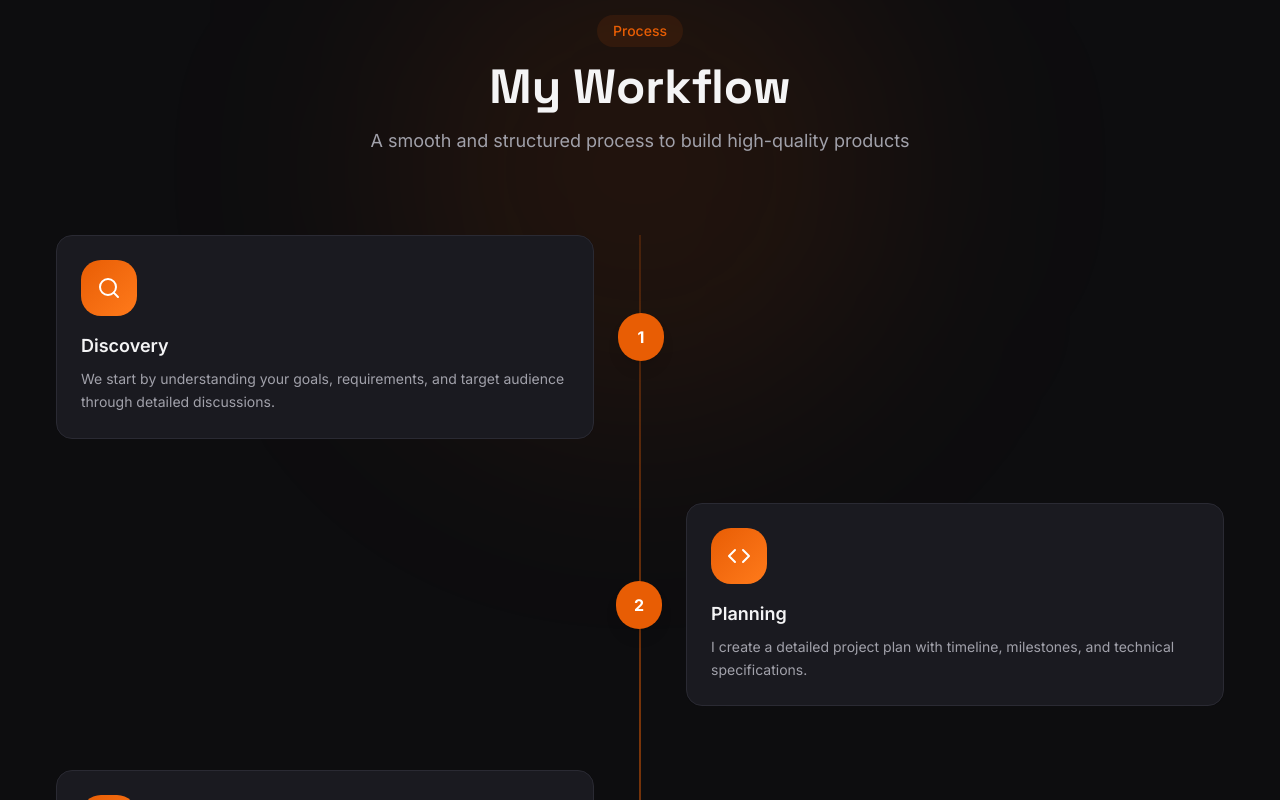
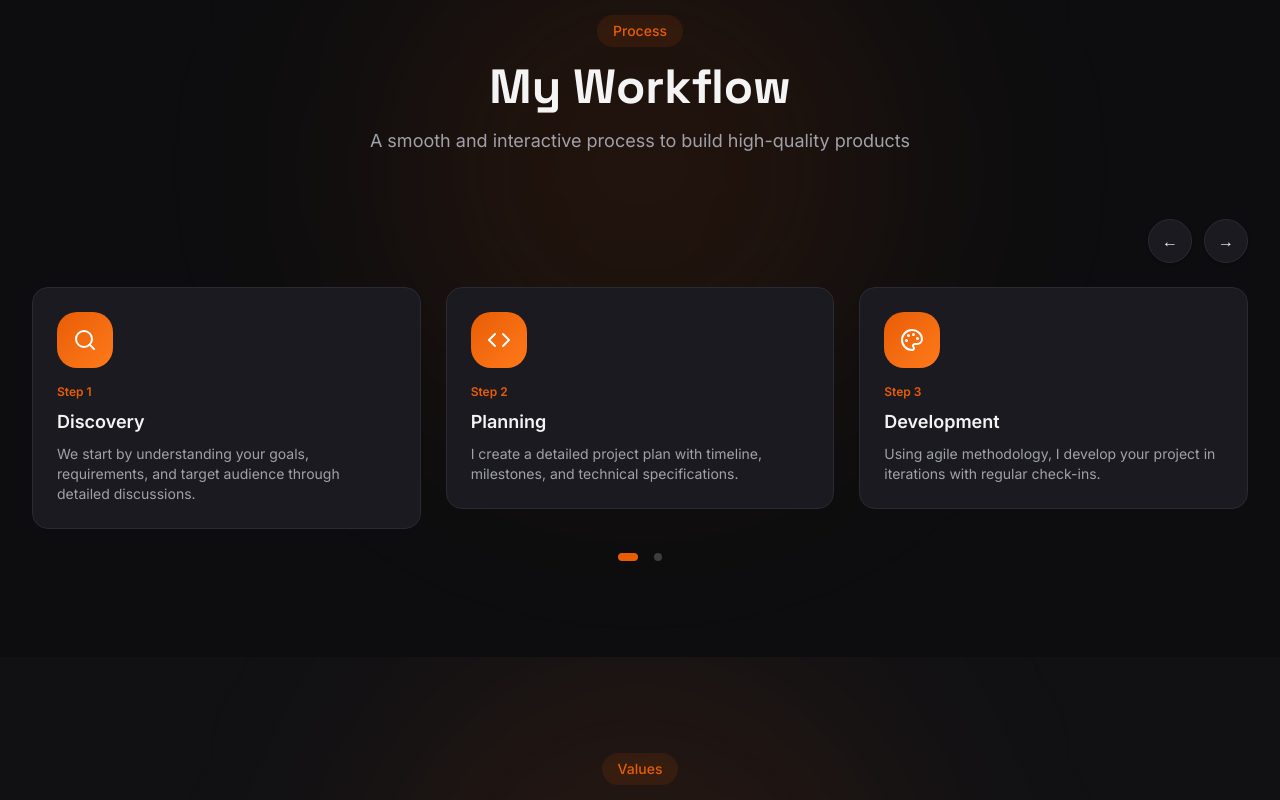
Before and after one commit to Bablu-Verma/nextjs-portfolio, a Next.js app: page / in a window 1280 px wide. Shown: the part 6540-7340 px from the top of the page. Built offline with nearby package versions, Linux system fonts and the light colour scheme.

Commit message:
add slider and update resume

```diff
--- a/app/globals.css
+++ b/app/globals.css
@@ -256,3 +256,19 @@ body {
     transform: translateX(0);
   }
 }
+
+
+.workflow .custom-pagination .swiper-pagination-bullet {
+  width: 8px;
+  height: 8px;
+  background: #888;
+  opacity: 0.4;
+  border-radius: 999px;
+  transition: all 0.3s ease;
+}
+
+.workflow .custom-pagination .swiper-pagination-bullet-active {
+  width: 20px;
+  background: #e85d04;
+  opacity: 1;
+}
--- a/components/sections/Contact.tsx
+++ b/components/sections/Contact.tsx
@@ -132,14 +132,7 @@ ${data.message}
                   <FaLinkedin />
                 </motion.a>
 
-                <motion.a
-                  href="https://twitter.com/yourusername"
-                  target="_blank"
-                  whileHover={{ scale: 1.1 }}
-                  className="w-10 h-10 rounded-full border border-border flex items-center justify-center hover:border-primary hover:text-primary"
-                >
-                  <FaInstagram />
-                </motion.a>
+
               </div>
             </FadeIn>
 
--- a/components/sections/Testimonials.tsx
+++ b/components/sections/Testimonials.tsx
@@ -1,34 +1,16 @@
 'use client';
 
-import { useState } from 'react';
 import { Section, Container, SectionHeader } from '@/components/ui/Section';
 import { testimonials } from '@/lib/data';
-import { FadeIn } from '@/components/shared/Animations';
 import { motion } from 'framer-motion';
-import Image from 'next/image';
-import { ChevronLeft, ChevronRight, Star } from 'lucide-react';
+import { Star, ChevronLeft, ChevronRight } from 'lucide-react';
+
+import { Swiper, SwiperSlide } from 'swiper/react';
+import { Autoplay, Navigation } from 'swiper/modules';
+
+import 'swiper/css';
 
 export function Testimonials() {
-  const [current, setCurrent] = useState(0);
-
-  const itemsPerView = typeof window !== 'undefined' && window.innerWidth >= 1024 ? 2 : 1;
-
-  const next = () => {
-    setCurrent((prev) =>
-      prev + itemsPerView >= testimonials.length ? 0 : prev + itemsPerView
-    );
-  };
-
-  const prev = () => {
-    setCurrent((prev) =>
-      prev - itemsPerView < 0
-        ? Math.max(testimonials.length - itemsPerView, 0)
-        : prev - itemsPerView
-    );
-  };
-
-  const visibleItems = testimonials.slice(current, current + itemsPerView);
-
   return (
     <Section className="bg-secondary/30 relative overflow-hidden">
       <Container>
@@ -38,12 +20,50 @@ export function Testimonials() {
           description="Feedback from people I've worked with"
         />
 
-        <div className="max-w-6xl mx-auto">
+        <div className="max-w-6xl mx-auto relative">
 
-          {/* 🧠 CARDS */}
-          <div className="grid grid-cols-1 lg:grid-cols-2 gap-6">
-            {visibleItems.map((item, i) => (
-              <FadeIn key={i}>
+          {/* 🔥 Custom Buttons */}
+          <button className="swiper-prev absolute left-0 top-1/2 -translate-y-1/2 z-10
+            w-12 h-12 rounded-full glass border border-border
+            flex items-center justify-center
+            hover:border-primary hover:text-primary
+            transition-all duration-300 hover:scale-110
+            shadow-lg"
+          >
+            <ChevronLeft className="w-5 h-5" />
+          </button>
+
+          <button className="swiper-next absolute right-0 top-1/2 -translate-y-1/2 z-10
+            w-12 h-12 rounded-full glass border border-border
+            flex items-center justify-center
+            hover:border-primary hover:text-primary
+            transition-all duration-300 hover:scale-110
+            shadow-lg"
+          >
+            <ChevronRight className="w-5 h-5" />
+          </button>
+
+          {/* 🔥 Swiper */}
+          <Swiper
+            modules={[Autoplay, Navigation]}
+            spaceBetween={20}
+            slidesPerView={1}
+            autoplay={{
+              delay: 3000,
+              disableOnInteraction: false,
+            }}
+            navigation={{
+              prevEl: '.swiper-prev',
+              nextEl: '.swiper-next',
+            }}
+            breakpoints={{
+              1024: {
+                slidesPerView: 2,
+              },
+            }}
+          >
+            {testimonials.map((item) => (
+              <SwiperSlide key={item.id}>
                 <motion.div
                   className="p-6 md:p-8 rounded-2xl glass h-full"
                   whileHover={{ y: -5 }}
@@ -60,38 +80,17 @@ export function Testimonials() {
                     “{item.content}”
                   </p>
 
-                  {/* 👤 User */}
-                  <div className="flex items-center gap-4">
-
-
-                    <div>
-                      <p className="font-semibold">{item.name}</p>
-                      <p className="text-sm text-muted-foreground">
-                        {item.role} • {item.company}
-                      </p>
-                    </div>
+                  {/* 👤 Info */}
+                  <div>
+                    <p className="font-semibold">{item.name}</p>
+                    <p className="text-sm text-muted-foreground">
+                      {item.role} • {item.company}
+                    </p>
                   </div>
                 </motion.div>
-              </FadeIn>
+              </SwiperSlide>
             ))}
-          </div>
-
-          {/* 🔘 Controls */}
-          <div className="flex items-center justify-center gap-4 mt-8">
-            <button
-              onClick={prev}
-              className="w-10 h-10 rounded-full border border-border flex items-center justify-center hover:border-primary hover:text-primary"
-            >
-              <ChevronLeft className="w-5 h-5" />
-            </button>
-
-            <button
-              onClick={next}
-              className="w-10 h-10 rounded-full border border-border flex items-center justify-center hover:border-primary hover:text-primary"
-            >
-              <ChevronRight className="w-5 h-5" />
-            </button>
-          </div>
+          </Swiper>
 
         </div>
       </Container>
--- a/components/sections/Workflow.tsx
+++ b/components/sections/Workflow.tsx
@@ -1,57 +1,96 @@
 'use client';
 
 import { Section, Container, SectionHeader } from '@/components/ui/Section';
-import { motion } from 'framer-motion';
+import { workflowSteps } from '@/lib/data';
 import { Search, Code, Palette, Rocket } from 'lucide-react';
-import { workflowSteps } from '@/lib/data';
+import { Swiper, SwiperSlide } from 'swiper/react';
+import { Pagination, Navigation } from 'swiper/modules';
+import { useRef } from 'react';
+
+import 'swiper/css';
+import 'swiper/css/pagination';
 
 const icons = [Search, Code, Palette, Rocket];
 
 export function Workflow() {
+  const prevRef = useRef(null);
+  const nextRef = useRef(null);
+
   return (
-    <Section className="relative overflow-hidden">
+    <Section className="relative overflow-hidden workflow">
 
-      {/* 🔥 Background Glow */}
+      {/* Glow */}
       <div className="absolute inset-0 flex justify-center">
         <div className="w-[500px] h-[500px] bg-primary/10 blur-[120px] rounded-full" />
       </div>
 
       <Container className="relative">
+
         <SectionHeader
           badge="Process"
           title="My Workflow"
-          description="A smooth and structured process to build high-quality products"
+          description="A smooth and interactive process to build high-quality products"
         />
 
-        {/* 🔥 Timeline */}
-        <div className="relative mt-20">
+        {/* Controls */}
+        <div className="flex items-center justify-end gap-3 mt-10 mb-6">
 
-          {/* Center Line */}
-          <div className="hidden lg:block absolute left-1/2 top-0 h-full w-[2px] bg-gradient-to-b from-primary/20 via-primary/50 to-primary/20 transform -translate-x-1/2" />
+          {/* Prev Button */}
+          <button
+            ref={prevRef}
+            className="w-11 h-11 rounded-full border border-border bg-card hover:border-primary hover:text-primary transition flex items-center justify-center shadow-sm hover:shadow-primary/20"
+          >
+            ←
+          </button>
 
-          <div className="space-y-16">
+          {/* Next Button */}
+          <button
+            ref={nextRef}
+            className="w-11 h-11 rounded-full border border-border bg-card hover:border-primary hover:text-primary transition flex items-center justify-center shadow-sm hover:shadow-primary/20"
+          >
+            →
+          </button>
+        </div>
+
+        {/* Swiper */}
+        <Swiper
+          modules={[Navigation, Pagination]}
+          spaceBetween={25}
+          slidesPerView={1}
+          pagination={{
+            clickable: true,
+            el: '.custom-pagination',
+          }}
+          navigation={{
+            prevEl: prevRef.current,
+            nextEl: nextRef.current,
+          }}
+          onBeforeInit={(swiper) => {
+            // @ts-ignore
+            swiper.params.navigation.prevEl = prevRef.current;
+            // @ts-ignore
+            swiper.params.navigation.nextEl = nextRef.current;
+          }}
+          breakpoints={{
+            768: { slidesPerView: 2 },
+            1024: { slidesPerView: 3 },
+          }}
+        >
           {workflowSteps.map((step, index) => {
             const Icon = icons[index] || Search;
-              const isLeft = index % 2 === 0;
 
             return (
-                <div
-                  key={step.id}
-                  className={`relative flex flex-col lg:flex-row items-center ${isLeft ? 'lg:flex-row' : 'lg:flex-row-reverse'
-                    }`}
-                >
-                  {/* Card */}
-                  <motion.div
-                    initial={{ opacity: 0, y: 40 }}
-                    whileInView={{ opacity: 1, y: 0 }}
-                    transition={{ duration: 0.4 }}
-                    className="w-full lg:w-1/2 px-6"
-                  >
-                    <div className="p-6 rounded-2xl bg-card border border-border backdrop-blur-xl hover:border-primary/40 hover:shadow-[0_10px_40px_rgba(0,0,0,0.2)] transition-all duration-300 group">
+              <SwiperSlide key={step.id}>
+                <div className="p-6 rounded-2xl bg-card border border-border hover:border-primary/40 transition-all duration-300 group h-full">
 
                   {/* Icon */}
                   <div className="w-14 h-14 mb-4 rounded-xl bg-gradient-to-br from-primary to-accent flex items-center justify-center group-hover:scale-110 transition">
                     <Icon className="w-6 h-6 text-white" />
+                  </div>
+
+                  {/* Step */}
+                  <div className="text-xs text-primary font-semibold mb-2">
+                    Step {step.number}
                   </div>
 
                   {/* Title */}
@@ -60,24 +99,20 @@ export function Workflow() {
                   </h3>
 
                   {/* Desc */}
-                      <p className="text-sm text-muted-foreground leading-relaxed">
+                  <p className="text-sm text-muted-foreground">
                     {step.description}
                   </p>
                 </div>
-                  </motion.div>
-
-                  {/* Center Dot */}
-                  <div className="hidden lg:flex items-center justify-center w-12 h-12 rounded-full bg-primary text-white font-bold shadow-lg z-10">
-                    {step.number}
-                  </div>
-
-                  {/* Spacer */}
-                  <div className="hidden lg:block w-1/2" />
-                </div>
+              </SwiperSlide>
             );
           })}
-          </div>
-        </div>
+        </Swiper>
+
+        {/* Custom Pagination Dots */}
+        <div className="custom-pagination flex justify-center gap-2 mt-6"></div>
+
+
+
       </Container>
     </Section>
   );
--- a/package.json
+++ b/package.json
@@ -20,6 +20,7 @@
     "react-hot-toast": "^2.6.0",
     "react-icons": "^5.6.0",
     "react-type-animation": "^3.2.0",
+    "swiper": "^12.1.3",
     "tailwind-merge": "^3.5.0",
     "zod": "^4.3.6",
     "zustand": "^5.0.12"
```
Also changed, not shown: 2 other files (tests, documents, lock files or other folders). Lines whose indentation alone changed are shown as unchanged.
